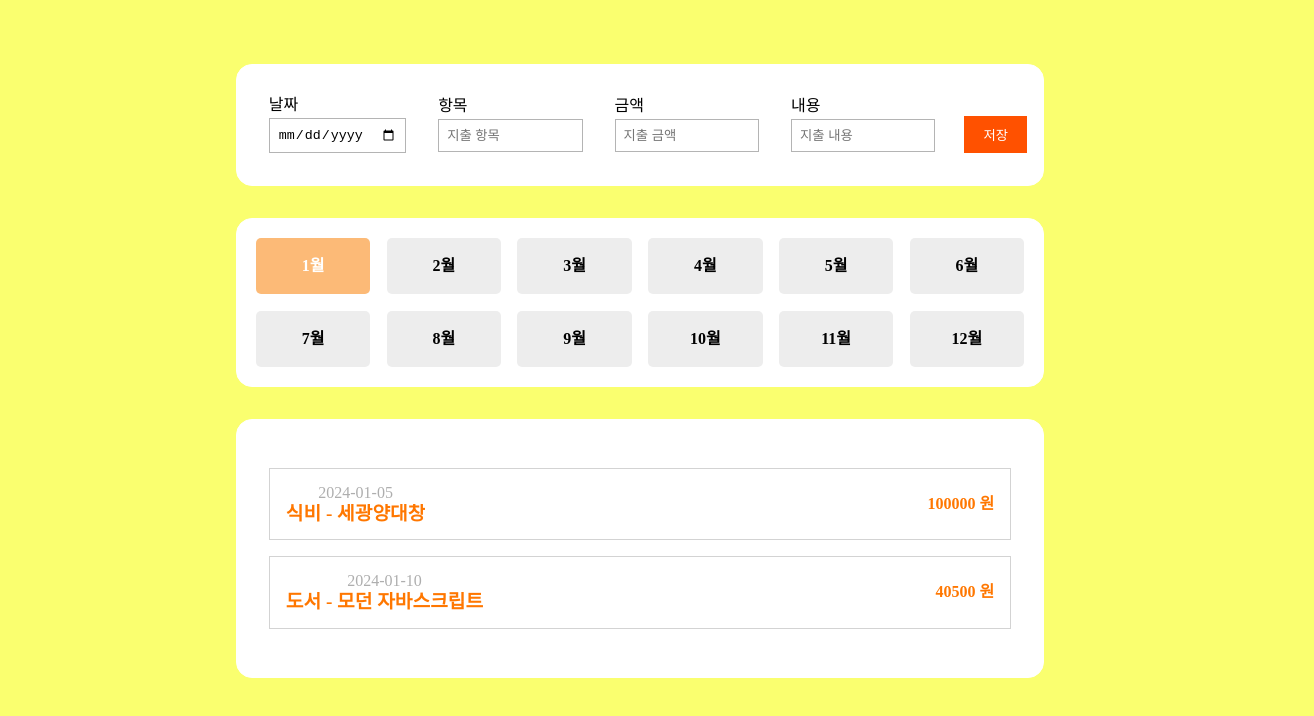
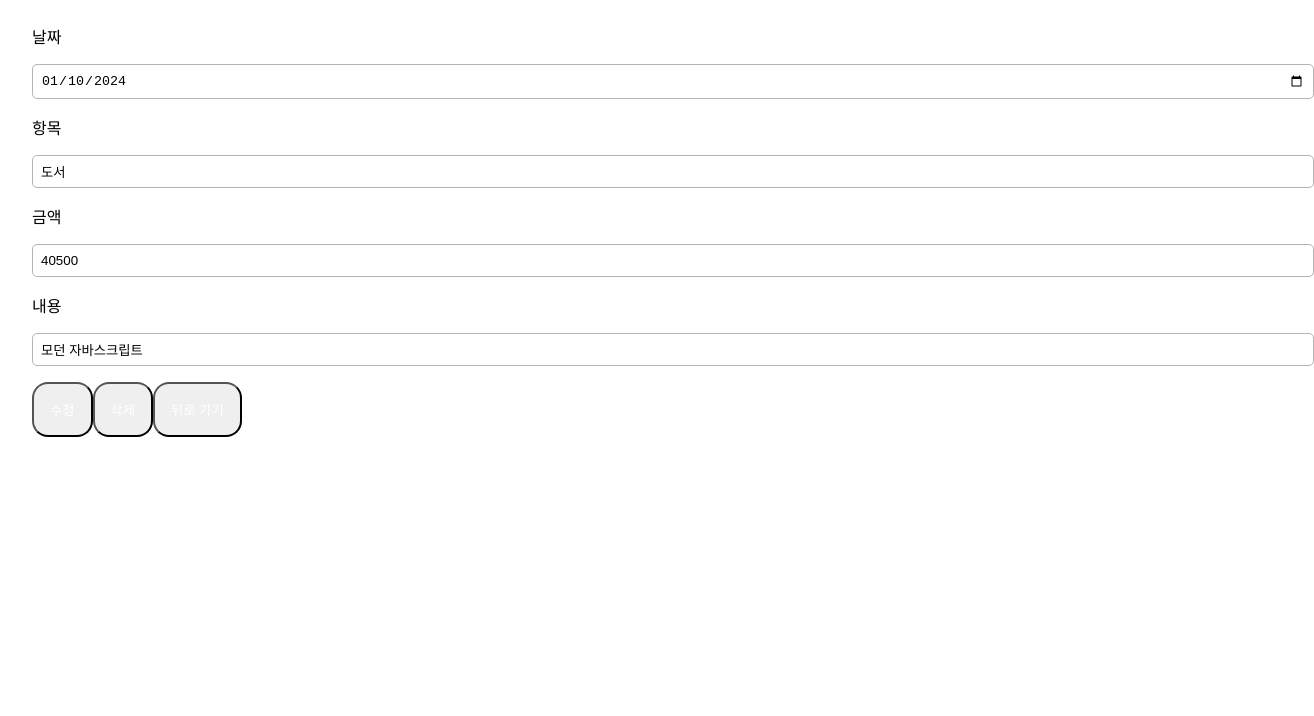
Before and after one commit to JEON-SEUNGBHIN/accountbook, a React (Vite) app: page /update/25600f72-53b4-4187-a9c2-47358580e2f8 in a window 1280 px wide. Shown: the top 716 px of the page, 1314 px wide, since content can reach past the window. Built offline with nearby package versions, Linux system fonts and the light colour scheme.

Commit message:
삭제 기능 제외 나머지 기능 완료

```diff
--- a/src/App.jsx
+++ b/src/App.jsx
@@ -1,63 +1,20 @@
-import { useEffect, useState } from "react";
-import "./App.css";
-import styled from "styled-components";
-import GlobalStyles from "./components/GlobalStyles";
-import RecordForm from "./components/RecordForm";
-import Months from "./components/Months";
-import RecordHistory from "./components/RecordHistory";
+import React, { useState } from "react";
+import { BrowserRouter, Routes, Route } from "react-router-dom";
+import Home from "./components/Home";
+import UpdateForm from "./components/UpdateForm";
 import fakeData from "./resources/fakeData.json";
 
 function App() {
-  const initialMonth = localStorage.getItem('selectedMonth');
-  const [selectedMonth, setSelectedMonth] = useState(initialMonth ? parseInt(initialMonth, 10) : 1);
-
   const [spends, setSpends] = useState(fakeData);
-  const [filteredSpends, setFilteredSpends] = useState([]);
-
-  useEffect(() => {
-    localStorage.setItem('selectedMonth', selectedMonth.toString());
-  }, [selectedMonth]);
-
-  useEffect(() => {
-    const filtered = filterSpendsByMonth(spends, selectedMonth);
-    setFilteredSpends(filtered);
-  }, [selectedMonth, spends]);
-
-  const filterSpendsByMonth = (spends, month) => {
-    return spends.filter((spend) => {
-      const spendMonth = new Date(spend.date).getMonth() + 1;
-      return spendMonth === parseInt(month);
-    });
-  };
-
-  console.log("Filtered Spends:", filteredSpends); // 배열 확인
 
   return (
-    <>
-      <GlobalStyles />
-      <InStBox>
-        <RecordForm spends={spends} setSpends={setSpends} />
-      </InStBox>
-      <InStBox>
-        <Months spends={spends} setSelectedMonth={setSelectedMonth} selectedMonth={selectedMonth} />
-      </InStBox>
-      <InStBox>
-        <RecordHistory spends={filteredSpends} />
-      </InStBox>
-    </>
+    <BrowserRouter>
+      <Routes>
+        <Route path="/" element={<Home spends={spends} setSpends={setSpends} />} />
+        <Route path="/update/:id" element={<UpdateForm spends={spends} setSpends={setSpends} />} />
+      </Routes>
+    </BrowserRouter>
   );
 }
 
-const InStBox = styled.div`
-  width: 65%;
-  background-color: white;
-  margin: 2rem auto;
-  border: 1px solid white;
-  border-radius: 1rem;
-  padding: 0.5rem;
-  display: flex;
-  justify-content: center;
-  align-items: center;
-`;
-
 export default App;
--- /dev/null
+++ b/src/components/Home.jsx
@@ -0,0 +1,64 @@
+import { useEffect, useState } from "react";
+import styled from "styled-components";
+import GlobalStyles from "./GlobalStyles";
+import RecordForm from "./RecordForm";
+import Months from "./Months";
+import RecordHistory from "./RecordHistory";
+import fakeData from "../resources/fakeData.json";
+
+const Home = () => {
+  const initialMonth = localStorage.getItem("selectedMonth");
+  const [selectedMonth, setSelectedMonth] = useState(
+    initialMonth ? parseInt(initialMonth, 10) : 1
+  );
+
+  const [spends, setSpends] = useState(fakeData);
+  const [filteredSpends, setFilteredSpends] = useState([]);
+
+  useEffect(() => {
+    localStorage.setItem("selectedMonth", selectedMonth.toString());
+  }, [selectedMonth]);
+
+  useEffect(() => {
+    const filtered = filterSpendsByMonth(spends, selectedMonth);
+    setFilteredSpends(filtered);
+  }, [selectedMonth, spends]);
+
+  const filterSpendsByMonth = (spends, month) => {
+    return spends.filter((spend) => {
+      const spendMonth = new Date(spend.date).getMonth() + 1;
+      return spendMonth === parseInt(month);
+    });
+  };
+
+  return (
+    <>
+      <GlobalStyles />
+      <InStBox>
+        <RecordForm spends={spends} setSpends={setSpends} />
+      </InStBox>
+      <InStBox>
+        <Months
+          spends={spends}
+          setSelectedMonth={setSelectedMonth}
+          selectedMonth={selectedMonth}
+        />
+      </InStBox>
+      <InStBox>
+        <RecordHistory spends={filteredSpends} />
+      </InStBox>
+    </>
+  );
+};
+
+const InStBox = styled.div`
+  width: 60%;
+  background-color: white;
+  margin: 2rem auto;
+  border: 1px solid white;
+  border-radius: 1rem;
+  padding: 0.5rem;
+  display: flex;
+`;
+
+export default Home;
--- a/src/components/Months.jsx
+++ b/src/components/Months.jsx
@@ -35,8 +35,12 @@ const BoxStyle = styled.div`
     grid-template-columns: repeat(4, 1fr);
   }
 
-  @media (max-width: 700px) {
+  @media (max-width: 800px) {
     grid-template-columns: repeat(3, 1fr);
+  }
+
+  @media (max-width: 600px) {
+    grid-template-columns: repeat(2, 1fr);
   }
 `;
 
--- a/src/components/RecordHistory.jsx
+++ b/src/components/RecordHistory.jsx
@@ -1,4 +1,5 @@
 import React from "react";
+import { Link } from "react-router-dom";
 import styled from "styled-components";
 
 const RecordHistory = ({ spends }) => {
@@ -7,7 +8,8 @@ const RecordHistory = ({ spends }) => {
       {spends.length > 0 ? (
         <HistoryUl>
           {spends.map((spend) => (
-            <HistoryLi key={spend.id}>
+            <Link key={spend.id} to={`/update/${spend.id}`}>
+              <HistoryLi>
                 <LeftDiv>
                   <div style={{ color: "#aeaeae" }}>{spend.date}</div>
                   <ContentContainer>
@@ -20,6 +22,7 @@ const RecordHistory = ({ spends }) => {
                   <div>{spend.amount} 원</div>
                 </RightDiv>
               </HistoryLi>
+            </Link>
           ))}
         </HistoryUl>
       ) : (
@@ -31,23 +34,24 @@ const RecordHistory = ({ spends }) => {
 
 const HistoryContainer = styled.div`
   width: 100%;
-  margin: 1rem;
   padding: 0.5rem;
 `;
 
 const HistoryUl = styled.ul`
   width: 100%;
-  margin: 0;
+  margin: 0 auto;
   padding: 0;
 `;
 
 const HistoryLi = styled.li`
+  width: 90%;
   display: flex;
   color: #ff7700;
   justify-content: space-between;
   border: 1px solid lightgray;
   margin: 1rem 0;
   padding: 1rem;
+  cursor: pointer;
 `;
 
 const LeftDiv = styled.div`
--- a/src/components/UpdateForm.jsx
+++ b/src/components/UpdateForm.jsx
@@ -0,0 +1,90 @@
+import React, { useRef, useEffect } from "react";
+import { useParams, useNavigate } from "react-router-dom";
+import styled from "styled-components";
+
+const UpdateForm = ({ setSpends, spends }) => {
+  const { id } = useParams();
+  const navigate = useNavigate();
+  const spend = spends.find((s) => s.id === id);
+
+  const dateRef = useRef(null);
+  const categoryRef = useRef(null);
+  const amountRef = useRef(null);
+  const contentRef = useRef(null);
+
+  useEffect(() => {
+    if (spend) {
+      dateRef.current.value = spend.date;
+      categoryRef.current.value = spend.category;
+      amountRef.current.value = spend.amount;
+      contentRef.current.value = spend.content;
+    }
+  }, [spend]);
+
+  const deleteSpend = (id) => {
+    setSpends(spends.filter((spend) => spend.id !== id));
+    navigate("/");
+  };
+
+  const editSpend = (e) => {
+    e.preventDefault();
+    const updatedSpends = spends.map((s) =>
+      s.id === spend.id
+        ? {
+            ...s,
+            date: dateRef.current.value,
+            category: categoryRef.current.value,
+            amount: parseFloat(amountRef.current.value),
+            content: contentRef.current.value,
+          }
+        : s
+    );
+    setSpends(updatedSpends);
+    navigate("/"); // 수정 후 메인 페이지로 이동
+  };
+
+  if (!spend) return <div>지출 항목을 찾을 수 없습니다.</div>;
+
+  return (
+    <UpdateFormStyle onSubmit={editSpend}>
+      날짜
+      <UpdateInputStyle type="date" ref={dateRef} />
+      항목
+      <UpdateInputStyle type="text" ref={categoryRef} />
+      금액
+      <UpdateInputStyle type="text" ref={amountRef} />
+      내용
+      <UpdateInputStyle type="text" ref={contentRef} />
+      <UpdateBtnStyle type="submit">수정</UpdateBtnStyle>
+      <UpdateBtnStyle type="button" onClick={() => deleteSpend(spend.id)}>
+        삭제
+      </UpdateBtnStyle>
+      <UpdateBtnStyle type="button" onClick={() => navigate(-1)}>
+        뒤로 가기
+      </UpdateBtnStyle>
+    </UpdateFormStyle>
+  );
+};
+
+const UpdateFormStyle = styled.form`
+  width: 100%;
+  background-color: white;
+  padding: 0.5rem;
+  margin: 1rem;
+`;
+
+const UpdateInputStyle = styled.input`
+  width: 100%;
+  margin: 1rem 0;
+  padding: 0.5rem;
+  border: 1px solid #b4b4b4;
+  border-radius: 5px;
+`;
+
+const UpdateBtnStyle = styled.button`
+  padding: 1rem;
+  color: white;
+  border-radius: 1rem;
+`;
+
+export default UpdateForm;
```
Lines whose indentation alone changed are shown as unchanged.
